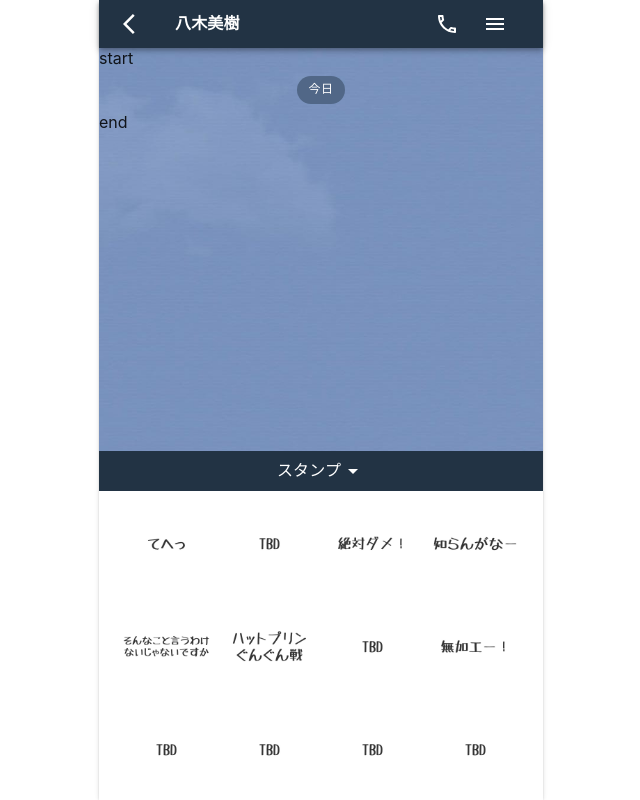
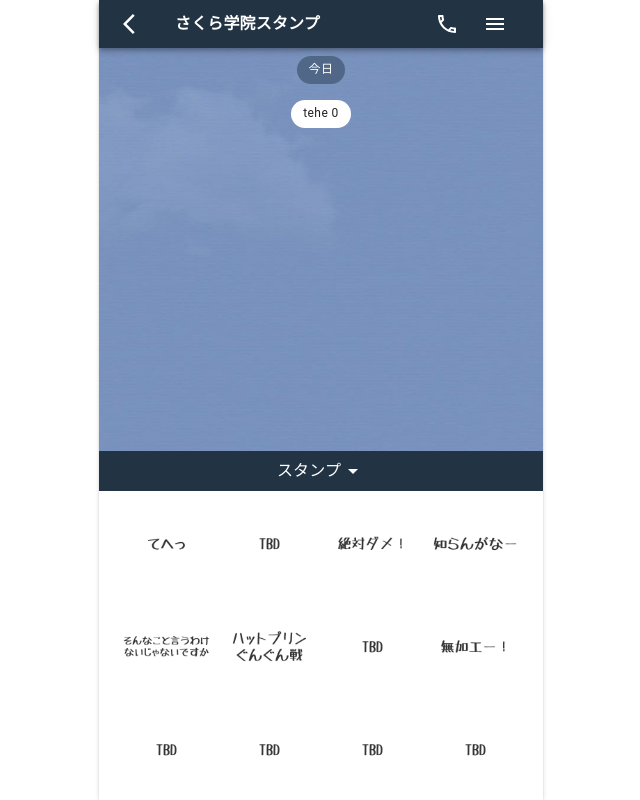
Before and after one commit to ryochansq/sakura-stamp, a React (Create React App) app: page / in a window 1280 px wide. Both pictures are taken after a click on the button 485 px from the left and 542 px from the top of the page. Shown: the whole page, without its empty margins (319-959 px from the left). Built offline with nearby package versions, Linux system fonts and the light colour scheme.

Commit message:
add redux toolkit

```diff
--- a/package.json
+++ b/package.json
@@ -16,7 +16,9 @@
     "@types/react-dom": "^17.0.0",
     "react": "^17.0.2",
     "react-dom": "^17.0.2",
+    "react-redux": "^7.2.4",
     "react-scripts": "4.0.3",
+    "reselect": "^4.0.0",
     "typescript": "^4.1.2",
     "web-vitals": "^1.0.1"
   },
--- a/src/components/Chat.tsx
+++ b/src/components/Chat.tsx
@@ -1,6 +1,8 @@
 import { VFC } from 'react';
 import { Grid, Typography } from '@material-ui/core';
 import { createStyles, makeStyles } from '@material-ui/core/styles';
+import { useSelector } from '../stores';
+import MessageView from './MessageView';
 
 const useStyles = makeStyles(() =>
   createStyles({
@@ -22,16 +24,18 @@ const useStyles = makeStyles(() =>
 
 const Chat: VFC = () => {
   const classes = useStyles();
+  const messages = useSelector((state) => state.talk.messages);
 
   return (
     <div className={classes.root}>
-      <div>start</div>
       <Grid container justify="center">
         <Typography className={classes.today} variant="caption">
           今日
         </Typography>
       </Grid>
-      <div>end</div>
+      {messages.map((message) => (
+        <MessageView message={message} key={message.id} />
+      ))}
     </div>
   );
 };
--- a/src/components/Header.tsx
+++ b/src/components/Header.tsx
@@ -2,6 +2,7 @@ import { VFC } from 'react';
 import { AppBar, IconButton, Toolbar, Typography } from '@material-ui/core';
 import { ArrowBackIos, Menu, PhoneOutlined } from '@material-ui/icons';
 import { createStyles, makeStyles, Theme } from '@material-ui/core/styles';
+import { useSelector } from '../stores';
 
 const useStyles = makeStyles((theme: Theme) =>
   createStyles({
@@ -20,6 +21,7 @@ const useStyles = makeStyles((theme: Theme) =>
 
 const Header: VFC = () => {
   const classes = useStyles();
+  const title = useSelector((state) => state.talk.name);
 
   return (
     <AppBar position="static" className={classes.bar}>
@@ -28,7 +30,7 @@ const Header: VFC = () => {
           <ArrowBackIos />
         </IconButton>
         <Typography variant="body1" className={classes.title}>
-          八木美樹
+          {title}
         </Typography>
         <IconButton color="inherit">
           <PhoneOutlined />
--- /dev/null
+++ b/src/components/MessageView.tsx
@@ -0,0 +1,33 @@
+import { VFC } from 'react';
+import { Grid, Typography } from '@material-ui/core';
+import { createStyles, makeStyles } from '@material-ui/core/styles';
+import { Message } from '../stores/talk';
+
+const useStyles = makeStyles(() =>
+  createStyles({
+    today: {
+      backgroundColor: 'white',
+      borderRadius: 16,
+      margin: '8px 0',
+      padding: '4px 12px',
+    },
+  })
+);
+
+type Props = {
+  message: Message;
+};
+
+const MessageView: VFC<Props> = ({ message }: Props) => {
+  const classes = useStyles();
+
+  return (
+    <Grid container justify="center">
+      <Typography className={classes.today} variant="caption">
+        {message.text} {message.id}
+      </Typography>
+    </Grid>
+  );
+};
+
+export default MessageView;
--- a/src/components/Stamp.tsx
+++ b/src/components/Stamp.tsx
@@ -2,7 +2,8 @@ import { VFC } from 'react';
 import { Grid, Typography } from '@material-ui/core';
 import { ArrowDropDown } from '@material-ui/icons';
 import { createStyles, makeStyles } from '@material-ui/core/styles';
-import { stamps, Stamps } from '../data/index';
+import { stamps } from '../data/index';
+import useStamp from '../hooks/useStamp';
 
 const useStyles = makeStyles(() =>
   createStyles({
@@ -52,11 +53,7 @@ const useStyles = makeStyles(() =>
 
 const Stamp: VFC = () => {
   const classes = useStyles();
-
-  const onClickStamp = (stamp: Stamps) => {
-    // eslint-disable-next-line
-    console.info(stamp);
-  };
+  const onClickStamp = useStamp();
 
   return (
     <div className={classes.root}>
--- /dev/null
+++ b/src/hooks/useStamp.ts
@@ -0,0 +1,19 @@
+import { useDispatch } from '../stores';
+import { talkSlice, Message } from '../stores/talk';
+import { Stamps } from '../data/index';
+
+const useStamp = (): ((stamp: Stamps) => void) => {
+  const dispatch = useDispatch();
+  const onClickStamp = (stamp: Stamps) => {
+    const message: Message = {
+      side: 'right',
+      name: stamp,
+      isStamp: true,
+      text: stamp,
+    };
+    dispatch(talkSlice.actions.appendMessage(message));
+  };
+  return onClickStamp;
+};
+
+export default useStamp;
--- a/src/index.tsx
+++ b/src/index.tsx
@@ -1,11 +1,15 @@
 import React from 'react';
 import ReactDOM from 'react-dom';
+import { Provider } from 'react-redux';
+import { store } from './stores';
 import './index.css';
 import App from './App';
 
 ReactDOM.render(
   <React.StrictMode>
-    <App />
+    <Provider store={store}>
+      <App />
+    </Provider>
   </React.StrictMode>,
   document.getElementById('root')
 );
--- /dev/null
+++ b/src/stores/index.ts
@@ -0,0 +1,23 @@
+import { configureStore } from '@reduxjs/toolkit';
+import {
+  useDispatch as rawUseDispatch,
+  useSelector as rawUseSelector,
+  TypedUseSelectorHook,
+} from 'react-redux';
+import { talkSlice } from './talk';
+
+export const store = configureStore({
+  reducer: {
+    talk: talkSlice.reducer,
+  },
+});
+
+// Infer the `RootState` and `AppDispatch` types from the store itself
+export type RootState = ReturnType<typeof store.getState>;
+// Inferred type: {posts: PostsState, comments: CommentsState, users: UsersState}
+export type AppDispatch = typeof store.dispatch;
+
+// Use throughout your app instead of plain `useDispatch` and `useSelector`
+// eslint-disable-next-line @typescript-eslint/explicit-module-boundary-types
+export const useDispatch = () => rawUseDispatch<AppDispatch>();
+export const useSelector: TypedUseSelectorHook<RootState> = rawUseSelector;
--- /dev/null
+++ b/src/stores/talk.ts
@@ -0,0 +1,40 @@
+/* eslint-disable no-param-reassign */
+import { createSlice, PayloadAction } from '@reduxjs/toolkit';
+
+export type Message = {
+  id?: number;
+  side: 'left' | 'right';
+  name: string;
+  isStamp: boolean;
+  text: string;
+  time?: string;
+};
+
+export interface TalkState {
+  name: string;
+  messages: Message[];
+  // scenario: {
+  //   [string]: ;
+  // }
+}
+
+const initialState: TalkState = {
+  name: 'さくら学院スタンプ',
+  messages: [],
+};
+
+export const talkSlice = createSlice({
+  name: 'talk',
+  initialState,
+  reducers: {
+    reset: (state) => {
+      state.messages = [];
+    },
+    appendMessage: (state, action: PayloadAction<Message>) => {
+      action.payload.id = state.messages.length;
+      state.messages.push(action.payload);
+    },
+  },
+});
+
+// export const { actions } = talkSlice;
```
Also changed, not shown: 1 other file (tests, documents, lock files or other folders).
